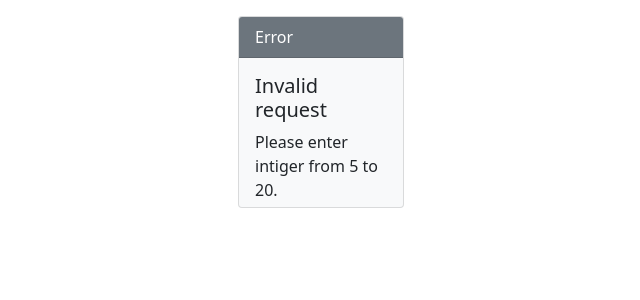
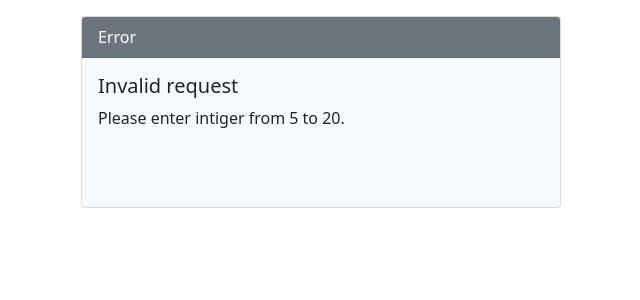
Before and after one commit to Why-Not-Curious/random-songs-genx, a Flask app: page /random_songs/1 in a window 1280 px wide. Shown: the top 300 px of the page, without its empty margins (319-959 px from the left). Run offline with Flask 2, Linux system fonts and the light colour scheme.

Commit message:
Changes out of range HTML template to universal error template. Implemented error template rendering when 404 occurs.

```diff
--- a/flask_app/main/routes.py
+++ b/flask_app/main/routes.py
@@ -5,8 +5,11 @@ from main.api_requests import songs_list, InvalidInputException
 def configure_routes(app):
 
     @app.errorhandler(404)
-    def resource_not_found(e):
-        return jsonify(error=str(e)), 404
+    def not_found(e):
+        response = {'error': 'Page not found',
+            'details': str(e)}
+        jsonify(response)
+        return render_template('error.html', title="page", response = response), 404
 
     @app.route('/random_songs/<int:number>', methods=['GET'])
     def random_songs(number):
@@ -18,4 +21,4 @@ def configure_routes(app):
             response = {'error': 'Invalid request',
             'details': 'Please enter intiger from 5 to 20.'}
             jsonify(response)
-            return render_template('out_of_range.html', title="page", response = response)
+            return render_template('error.html', title="page", response = response)
--- a/flask_app/templates/out_of_range.html
+++ b/flask_app/templates/error.html
@@ -13,8 +13,8 @@
   <body>
     <div class="container mt-3">
         <div class="row d-flex justify-content-center">
-                <div class="col-sm-2">
-                    <div class="card text-dark bg-light mb-3" style="max-width: 30rem; height: 12rem">
+                <div class="col-sm">
+                    <div class="card text-dark bg-light mb-3 mx-auto" style="width: 30rem; height: 12rem">
                         <div class="card-header text-white bg-secondary">Error</div>
                         <div class="card-body">
                           <h5 class="card-title">{{ response.error }}</h5>
```
